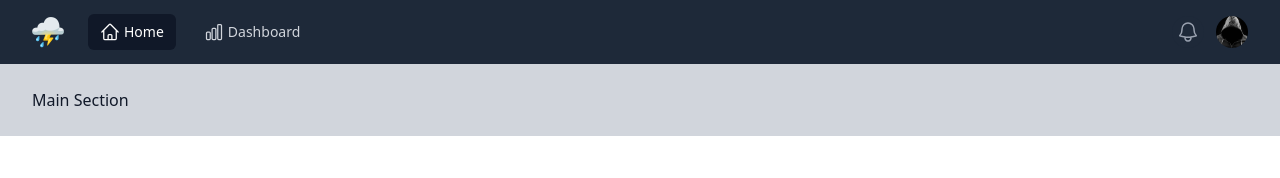
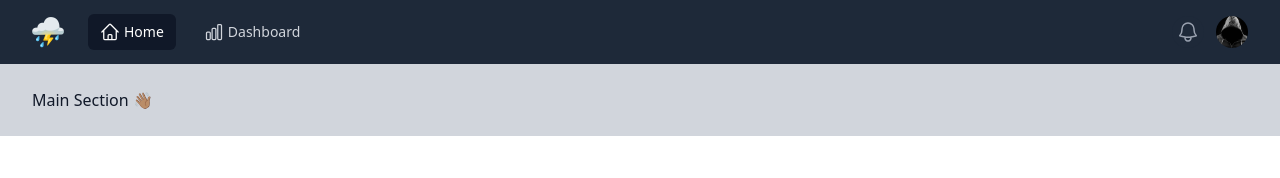
Before and after one commit to KryptikOne/weather-app, a Next.js app: page / in a window 1280 px wide. Shown: the top 178 px of the page. Built offline with nearby package versions, Linux system fonts and the light colour scheme.

Commit message:
Update page.tsx

```diff
--- a/src/app/page.tsx
+++ b/src/app/page.tsx
@@ -1,15 +1,14 @@
-import Header from '@/app/ui/global/header'
+import Header from "@/app/ui/global/header";
 
 export default function Home() {
-
 	return (
 		<div className="page min-h-full">
 			<Header />
 			<main className="bg-gray-300 w-full">
 				<div className="mx-auto max-w-7xl h-full px-4 py-6 sm:px-6 lg:px-8">
-          <p className="text-gray-900">Main Section</p>
+					<p className="text-gray-900">Main Section 👋🏽</p>
 				</div>
 			</main>
 		</div>
-  )
+	);
 }
```
Lines whose indentation alone changed are shown as unchanged.
